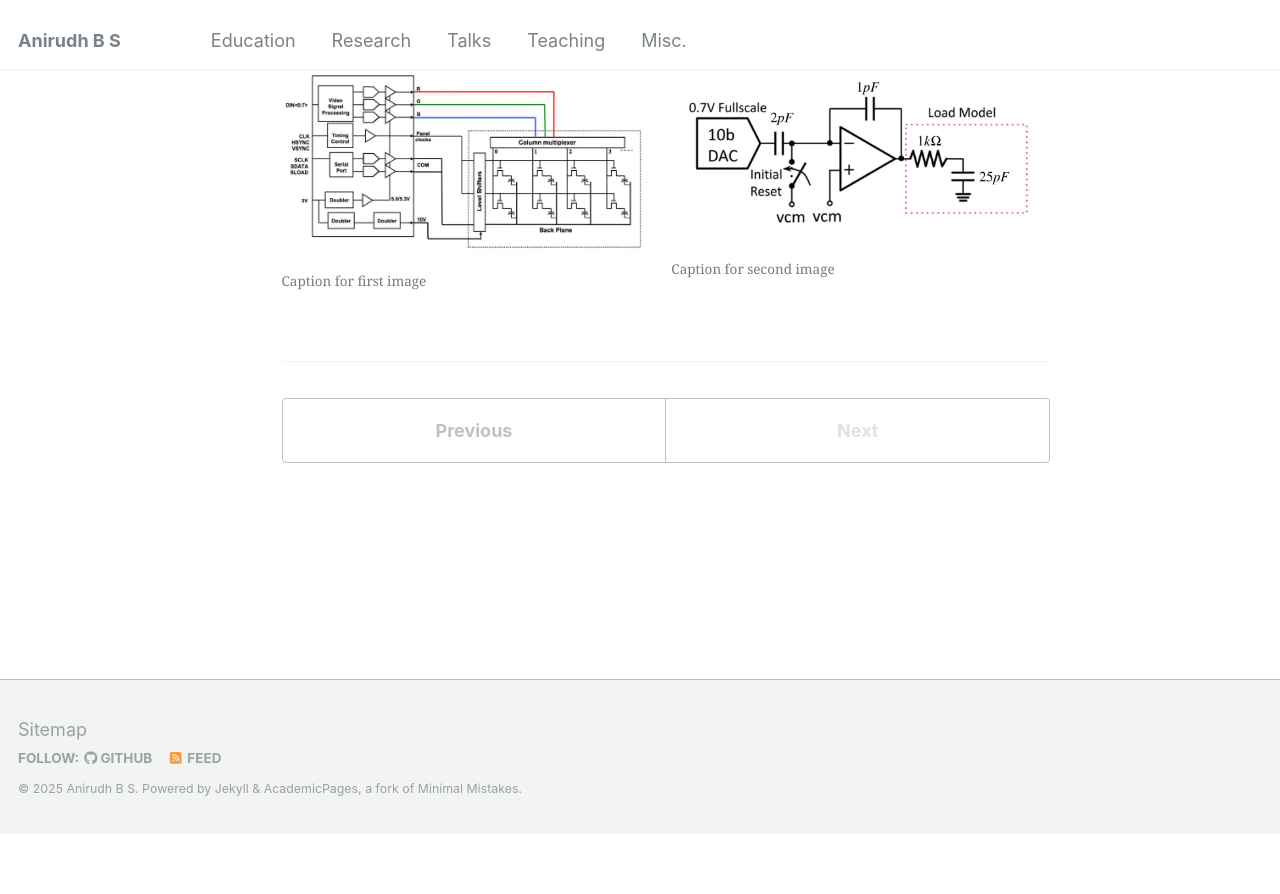
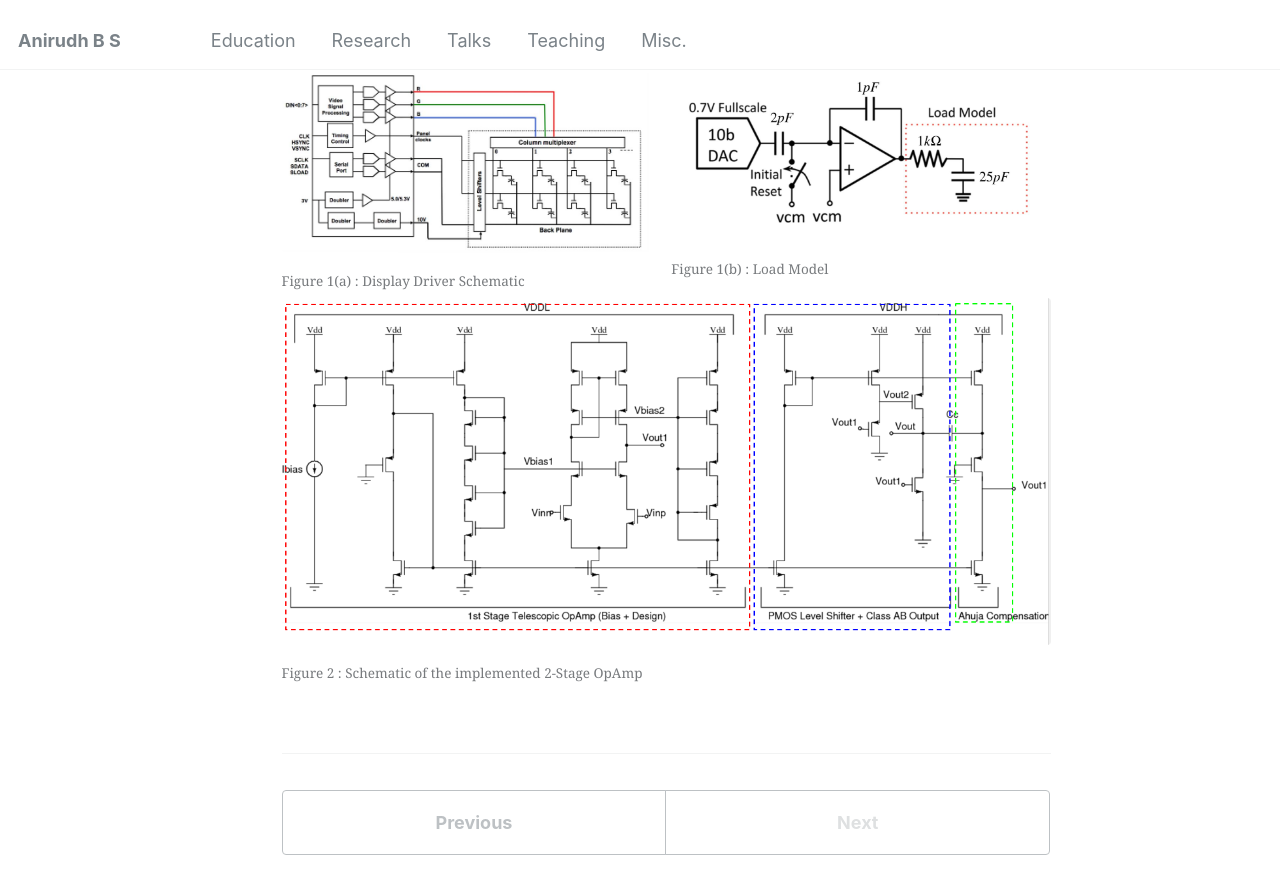
Before and after one commit to ANIRUDHBS1/ANIRUDHBS1.github.io, a Jekyll site: the page built from _projects/EE240A.md, in a window 1280 px wide and 900 px high, scrolled down 290 px. Shown: the top 894 px of the window. Built offline with Jekyll 4.4.1, drawn with Linux system fonts in a browser that asks for light colours; before the commit the page ends 1125 px from its top, so only the background shows below that.

Commit message:
Update EE240A.md

```diff
--- a/_projects/EE240A.md
+++ b/_projects/EE240A.md
@@ -14,11 +14,18 @@ This report presents the design of an Operational Amplifier (OpAmp) used as a di
 <div style="display: flex; gap: 10px; text-align: center;">
   <figure style="width: 50%; margin: 0;">
     <img src="/images/240A-3.png" style="width: 100%;">
-    <figcaption>Caption for first image</figcaption>
+    <figcaption>Figure 1(a) : Display Driver Schematic</figcaption>
   </figure>
 
   <figure style="width: 50%; margin: 0;">
     <img src="/images/240A-1.png" style="width: 100%;">
-    <figcaption>Caption for second image</figcaption>
+    <figcaption>Figure 1(b) : Load Model</figcaption>
   </figure>
 </div>
+
+<div style="display: flex; gap: 10px; text-align: center;">
+  <figure style="width: 100%; margin: 0;">
+    <img src="/images/240A-2.png" style="width: 100%;">
+    <figcaption>Figure 2 : Schematic of the implemented 2-Stage OpAmp</figcaption>
+  </figure>
+</div>
```
